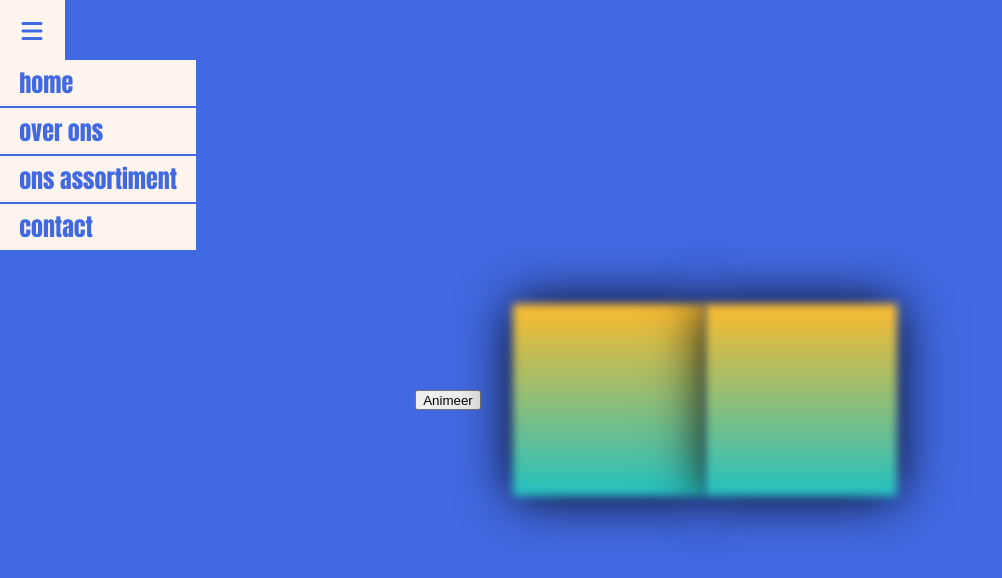
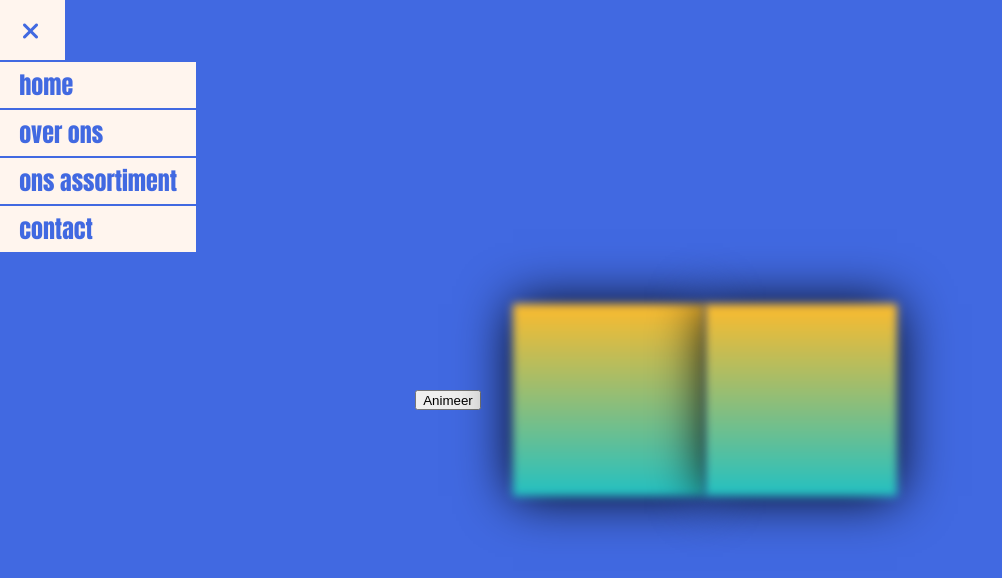
Before and after one commit to JustinRM104/fro-animatie, a plain HTML site: page index.html in a window 1280 px wide. Both pictures are taken after a click on the item 32 px from the left and 30 px from the top of the page. Shown: the whole page, without its empty margins (0-1002 px from the left). Drawn offline with Linux system fonts and the light colour scheme.

Commit message:
filmpje7

```diff
--- a/anim.css
+++ b/anim.css
@@ -28,7 +28,7 @@ nav {
     background-color: seashell;
 }
 .nav__item {
-    margin-bottom: .1em;
+    margin-top: .1em;
 }
 .nav__link {
     color: royalblue;
@@ -79,3 +79,7 @@ main {
     transform: translateX(70vw) translateY(10vh) rotate(90deg);
 
 }
+
+.fas.verberg {
+    display: none;
+}
--- a/animaties.js
+++ b/animaties.js
@@ -18,4 +18,7 @@ menuKnop.addEventListener('click', () => {
 
         }, 100 * index);
     });
+
+    document.querySelector('.fa-bars').classList.toggle('verberg');
+    document.querySelector('.fa-times').classList.toggle('verberg');
 });
--- a/index.html
+++ b/index.html
@@ -9,10 +9,10 @@
     <script src="https://kit.fontawesome.com/7023acb312.js" crossorigin="anonymous"></script>
 </head>
 <body>
-    <!--stap6-->
+    <!--stap7-->
     <nav>
         <ul class="nav">
-            <li class="nav__knop"><span class="fas fa-bars"></span></li>
+            <li class="nav__knop"><span class="fas fa-bars"></span><span class="fas fa-times verberg"></span></li>
             <li class="nav__item"><a href="" class="nav__link">home</a></li>
             <li class="nav__item"><a href="" class="nav__link">over ons</a></li>
             <li class="nav__item"><a href="" class="nav__link">ons assortiment</a></li>
```
